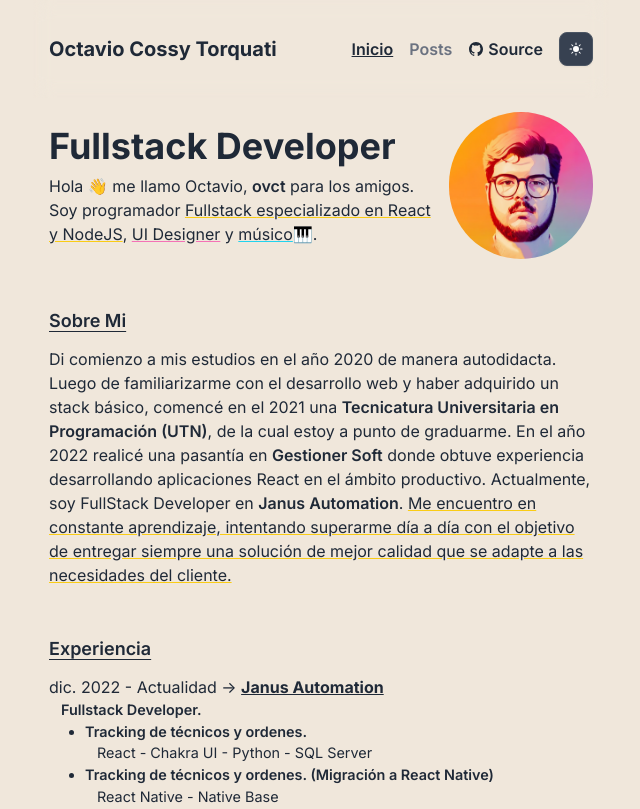
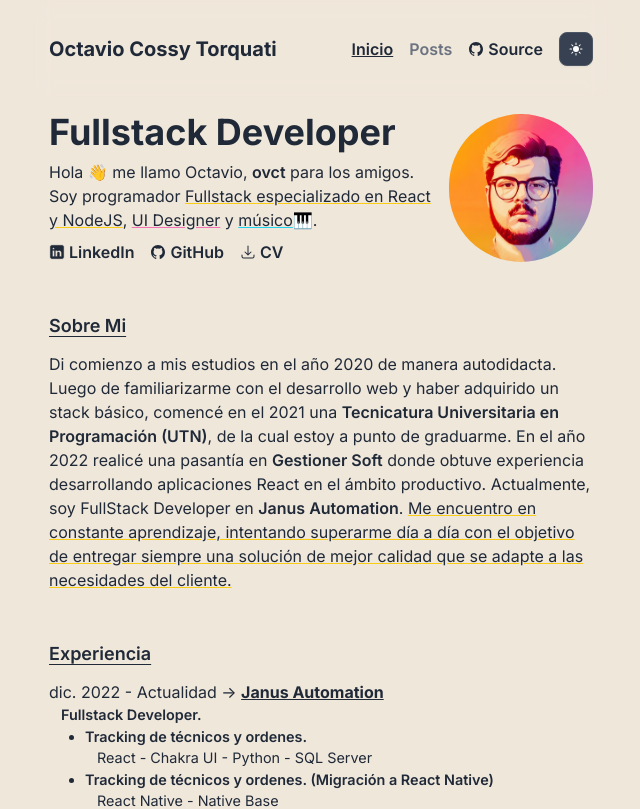
Before and after one commit to Octaviocossy/portfolio_2023, a Next.js app: page / in a window 1280 px wide. Shown: the top 809 px of the page, without its empty margins (319-959 px from the left). Built offline with nearby package versions, Linux system fonts and the light colour scheme.

Commit message:
✅ Add links to main page

```diff
--- a/src/modules/screens/home/components/Presentation.component.tsx
+++ b/src/modules/screens/home/components/Presentation.component.tsx
@@ -1,5 +1,8 @@
 import { Prof_Picture } from "@/assets";
+import { Button, GitHub, Linkedin } from "@/ui";
+import { ArrowDownTrayIcon } from "@heroicons/react/24/solid";
 import Image from "next/image";
+import Link from "next/link";
 
 export const Presentation = () => {
   return (
@@ -22,6 +25,32 @@ export const Presentation = () => {
           </span>
           🎹.
         </p>
+        <div className="flex space-x-4">
+          <Link
+            href={"https://www.linkedin.com/in/octaviocossy"}
+            className="flex items-center font-semibold"
+            target="_blank"
+          >
+            <Linkedin className="mr-1" />
+            LinkedIn
+          </Link>
+          <Link
+            href={"https://github.com/Octaviocossy"}
+            className="flex items-center font-semibold"
+            target="_blank"
+          >
+            <GitHub className="mr-1" />
+            GitHub
+          </Link>
+          <Link
+            href={process.env.CV_URL || ''}
+            download={"CV Octavio Cossy Torquati - FullStack Developer"}
+            className="flex items-center font-semibold"
+          >
+            <ArrowDownTrayIcon className="h-4 w-4 mr-1" />
+            CV
+          </Link>
+        </div>
       </div>
       <Image
         src={Prof_Picture}
--- a/src/modules/screens/home/ui/interface/Item.interface.tsx
+++ b/src/modules/screens/home/ui/interface/Item.interface.tsx
@@ -19,7 +19,6 @@ const Item: React.FC<IProps> = ({ data }) => {
       <p className="ml-3 text-[0.9rem] font-semibold">{data.description}.</p>
       <ul className="ml-9 list-disc">
         {data.projects.map((project) => (
-          <>
             <li key={project.title} className="text-[0.9rem]">
               <p className="font-semibold">{project.title}</p>
               <div className="ml-3">
@@ -31,7 +30,6 @@ const Item: React.FC<IProps> = ({ data }) => {
                 ))}
               </div>
             </li>
-          </>
         ))}
       </ul>
     </div>
--- /dev/null
+++ b/src/modules/ui/icons/Linkedin.icon.tsx
@@ -0,0 +1,23 @@
+interface IProps {
+  className?: string;
+}
+
+const Linkedin: React.FC<IProps> = ({ className }) => {
+  return (
+    <svg
+      className={className}
+      xmlns="http://www.w3.org/2000/svg"
+      x="0px"
+      y="0px"
+      stroke="currentColor"
+      fill="currentColor"
+      width="1em"
+      height="1em"
+      viewBox="0 0 50 50"
+    >
+      <path d="M41,4H9C6.24,4,4,6.24,4,9v32c0,2.76,2.24,5,5,5h32c2.76,0,5-2.24,5-5V9C46,6.24,43.76,4,41,4z M17,20v19h-6V20H17z M11,14.47c0-1.4,1.2-2.47,3-2.47s2.93,1.07,3,2.47c0,1.4-1.12,2.53-3,2.53C12.2,17,11,15.87,11,14.47z M39,39h-6c0,0,0-9.26,0-10 c0-2-1-4-3.5-4.04h-0.08C27,24.96,26,27.02,26,29c0,0.91,0,10,0,10h-6V20h6v2.56c0,0,1.93-2.56,5.81-2.56 c3.97,0,7.19,2.73,7.19,8.26V39z"></path>
+    </svg>
+  );
+};
+
+export default Linkedin;
--- a/src/modules/ui/icons/index.ts
+++ b/src/modules/ui/icons/index.ts
@@ -1 +1,2 @@
 export { default as GitHub } from "./GitHub.icon";
+export { default as Linkedin } from "./Linkedin.icon";
```
Also changed, not shown: src/modules/assets/index.ts (line endings or trailing spaces).
